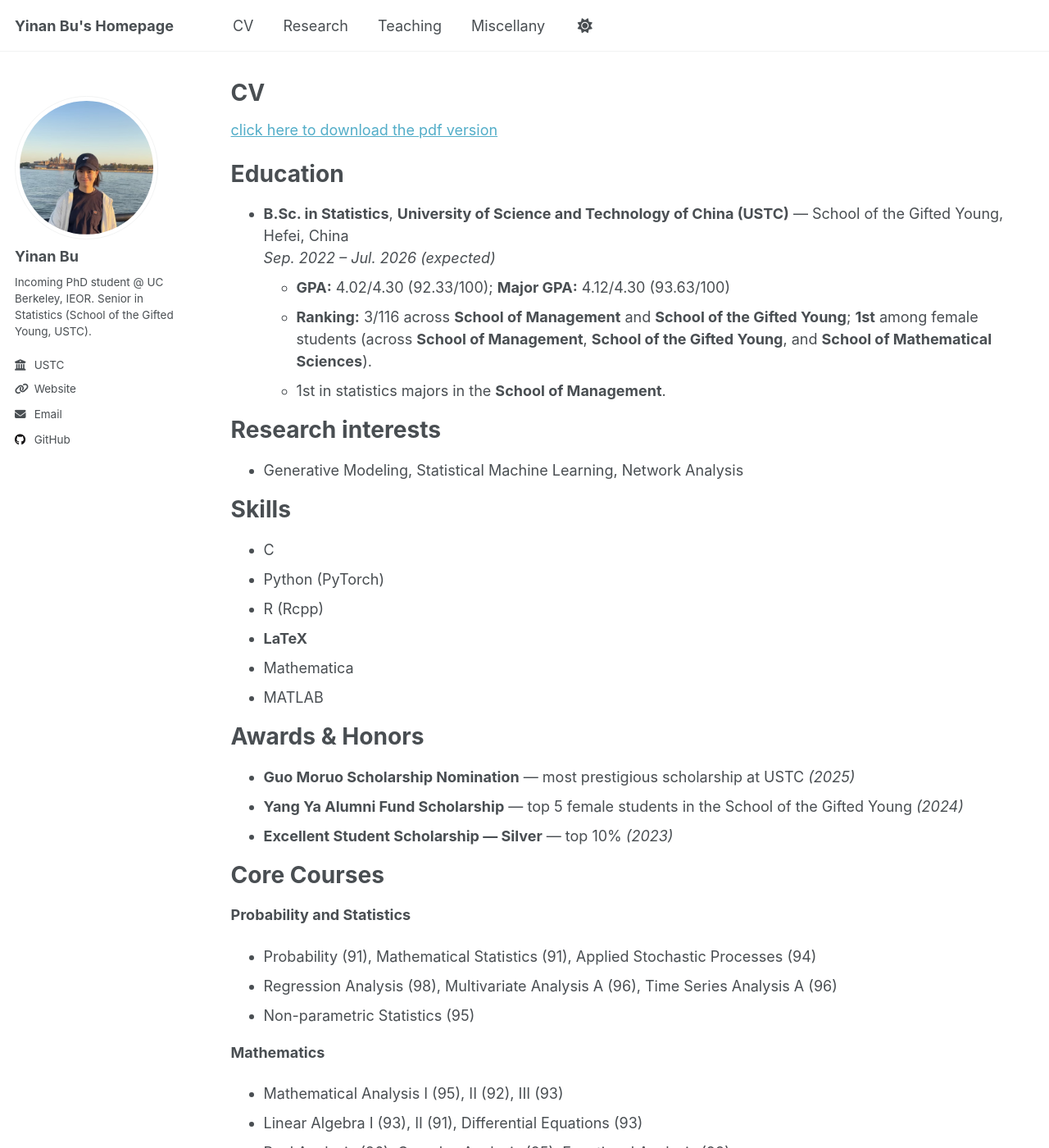
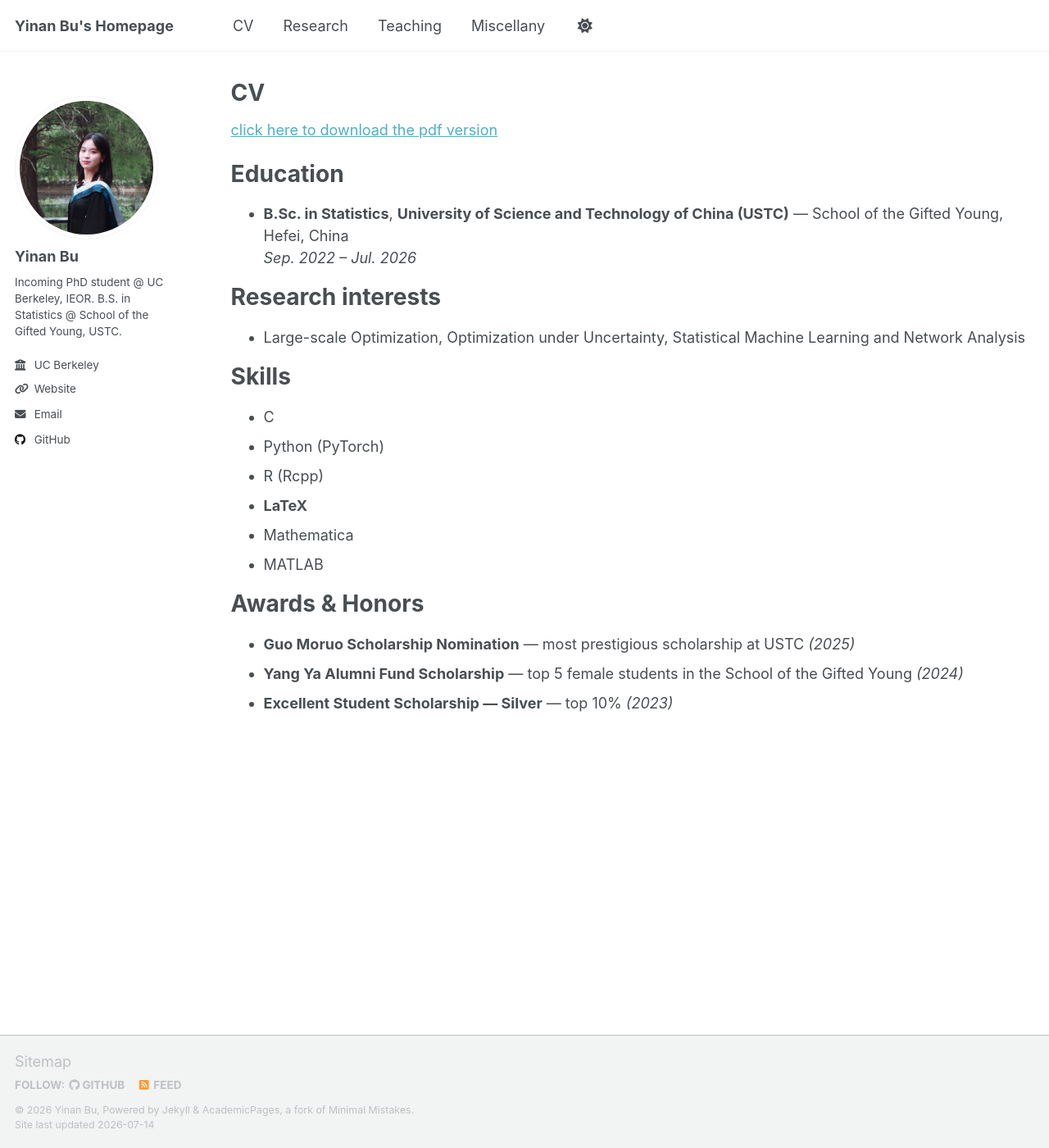
Before and after one commit to yinanbu/yinanbu.github.io, a Jekyll site: the page built from _pages/cv.md, in a window 1280 px wide and 1400 px high. Shown: the whole window at 82% size. Built offline with Jekyll 4.4.1, drawn with Linux system fonts in a browser that asks for light colours; a script that is not in the unit is left out; some of the changed text lies outside the part shown.

Commit message:
Updated status.

```diff
--- a/Gemfile
+++ b/Gemfile
@@ -11,3 +11,5 @@ end
 
 gem 'github-pages'
 gem 'connection_pool', '2.5.0'
+gem 'csv'
+gem 'bigdecimal'
--- a/_config.yml
+++ b/_config.yml
@@ -23,14 +23,14 @@ repository               : "academicpages/academicpages.github.io"
 #               Additional customization can be done by editing /_includes/author-profile.html
 author:
   # Biographic information
-  avatar           : "profile.png"
+  avatar           : "profile_1.jpg"
   name             : "Yinan Bu"
   pronouns         : # example: "she/her"
-  bio              : "Incoming PhD student @ UC Berkeley, IEOR. \n Senior in Statistics (School of the Gifted Young, USTC)."
+  bio              : "Incoming PhD student @ UC Berkeley, IEOR. \n B.S. in Statistics @ School of the Gifted Young, USTC."
   # location         : ""
-  employer         : "USTC"
+  employer         : "UC Berkeley"
   uri              : "yinanbu.github.io"# URL
-  email            : "ynbu1002@gmail.com"
+  email            : "yinan_bu@berkeley.edu"
 
   # Academic websites
   academia         : # URL
--- a/_pages/cv.md
+++ b/_pages/cv.md
@@ -14,14 +14,12 @@ redirect_from:
 Education
 ======
 * **B.Sc. in Statistics**, **University of Science and Technology of China (USTC)** — School of the Gifted Young, Hefei, China
-  *Sep. 2022 – Jul. 2026 (expected)*
-  * **GPA:** 4.02/4.30 (92.33/100); **Major GPA:** 4.12/4.30 (93.63/100)
-  * **Ranking:** 3/116 across **School of Management** and **School of the Gifted Young**; **1st** among female students (across **School of Management**, **School of the Gifted Young**, and **School of Mathematical Sciences**).
-  * 1st in statistics majors in the **School of Management**.
+  *Sep. 2022 – Jul. 2026*
+
 
 Research interests
 ======
-* Generative Modeling, Statistical Machine Learning, Network Analysis
+* Large-scale Optimization, Optimization under Uncertainty, Statistical Machine Learning and Network Analysis
 
 Skills
 ======
@@ -37,22 +35,3 @@ Awards & Honors
 * **Guo Moruo Scholarship Nomination** — most prestigious scholarship at USTC *(2025)*
 * **Yang Ya Alumni Fund Scholarship** — top 5 female students in the School of the Gifted Young *(2024)*
 * **Excellent Student Scholarship — Silver** — top 10% *(2023)*
-
-Core Courses
-======
-
-**Probability and Statistics**
-* Probability (91), Mathematical Statistics (91), Applied Stochastic Processes (94)
-* Regression Analysis (98), Multivariate Analysis A (96), Time Series Analysis A (96)
-* Non-parametric Statistics (95)
-
-**Mathematics**
-* Mathematical Analysis I (95), II (92), III (93)
-* Linear Algebra I (93), II (91), Differential Equations (93)
-* Real Analysis (86), Complex Analysis (95), Functional Analysis (99)
-
-**Other Courses:**
-* Fundamentals of Statistical Algorithm (94)
-* A Primer in Game Theory (93)
-* C Programming Language (95)
-* Applied Statistical Software (96)
--- /dev/null
+++ b/_plugins/ruby4_compat.rb
@@ -0,0 +1,15 @@
+# Compatibility shim for running the GitHub Pages/Jekyll 3 stack on Ruby 4.
+# Liquid 4 still calls Ruby's removed taint APIs while rendering templates.
+class Object
+  unless method_defined?(:tainted?)
+    def tainted?
+      false
+    end
+  end
+
+  unless method_defined?(:untaint)
+    def untaint
+      self
+    end
+  end
+end
```
Also changed, not shown: _pages/non-menu-page.md (deleted, +0 -16 lines), images/profile_1.jpg (added).
